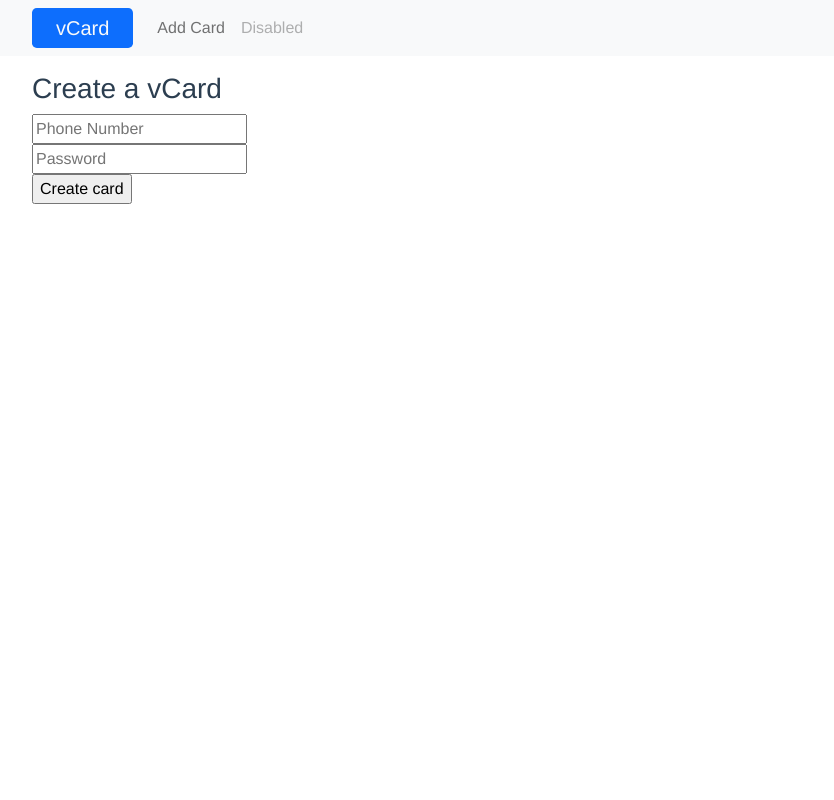
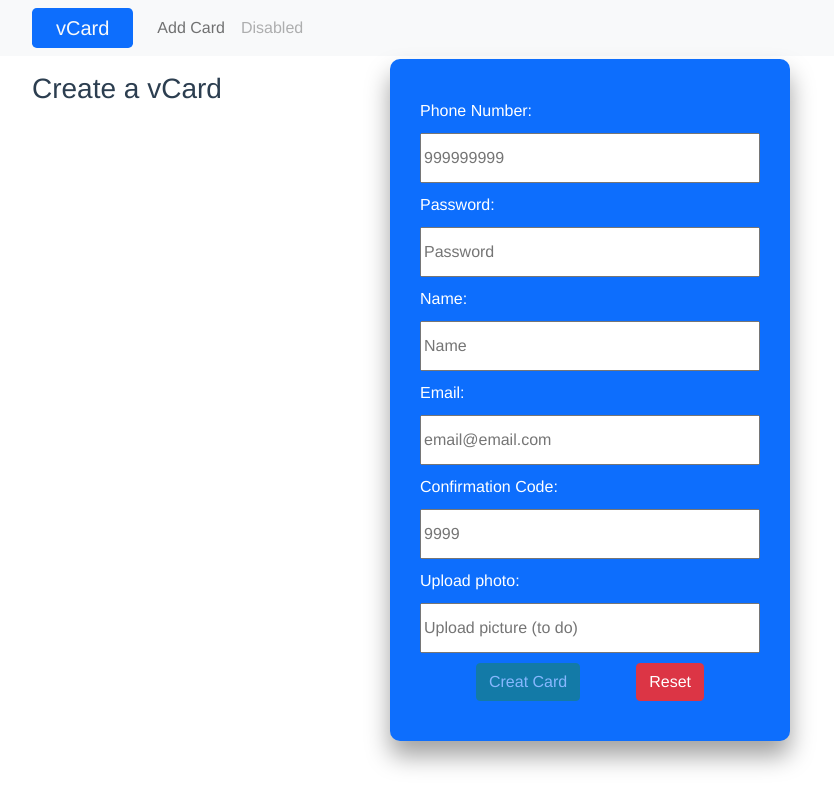
Before and after one commit to iogrt/vCard, a Vue app in the folder vcardvue/: page /card/create in a window 1280 px wide. Shown: the whole page, without its empty margins (50-884 px from the left). Built offline with nearby package versions, Linux system fonts and the light colour scheme; the HTML template or start-up script is replaced by a standard one.

Commit message:
beggin createcard client #2

```diff
--- a/vcardvue/src/views/CreateCard.vue
+++ b/vcardvue/src/views/CreateCard.vue
@@ -2,9 +2,131 @@
   <div class="about">
     <h3>Create a vCard</h3>
     <form class="createcard--form">
-      <div><input name="phone" type="tel" placeholder="Phone Number"></div>
-      <div><input name="password" type="password" placeholder="Password"></div>
-      <div><input type="submit" value="Create card"></div>
+      <div>
+        <div v-if="errors.length">
+          <b>Please correct the following error(s):</b>
+          <ul>
+            <li v-for="error in errors" :key=error>{{ error }}</li>
+          </ul>
+        </div>
+      </div>
+      <div class="form-box">
+        <div >
+        <label for="name">Phone Number:</label>
+        <input class="textbox" name="phone" type="tel" placeholder="999999999" v-model="phone" data-rule="required|phone">
+      </div>
+      <div>
+        <label for="name">Password:</label>
+        <input class="textbox" name="passw-ord" type="password" placeholder="Password" v-model="password" data-rule="required">
+      </div>
+      <div>
+        <label for="name">Name:</label>
+        <input class="textbox" name="name" type="text" placeholder="Name" v-model="name" data-rule="required">
+      </div>
+      <div>
+        <label for="name">Email:</label>
+        <input class="textbox" name="email" type="email" placeholder="email@email.com" v-model="email" data-rule="required">
+      </div>
+      <div>
+        <label for="name">Confirmation Code:</label>
+        <input class="textbox" name="conf_code" type="password" placeholder="9999" v-model="conf_code" data-rule="required">
+      </div>
+       <div>
+         <label for="name">Upload photo:</label>
+        <input class="textbox" name="photo" type="img" placeholder="Upload picture (to do)" v-model="photo">
+      </div>
+      </div>
+      <div class="buttonstyle">
+        <button type="submit" class="btn btn-success" :class="[{'disable':!canCreateCard}]" @click.prevent="createCard($event)" >Creat Card</button>
+        <button type="reset" class="btn btn-danger" @click="resetValues">Reset</button>
+      </div>
     </form>
   </div>
 </template>
+
+<script>
+export default {
+  data () {
+    return {
+      phone: null,
+      password: null,
+      name: null,
+      email: null,
+      conf_code: null,
+      photo: null,
+      errors: []
+    }
+  },
+  methods: {
+    resetValues () {
+      this.phone = null
+      this.password = null
+      this.name = null
+      this.email = null
+      this.conf_code = null
+      this.photo = null
+    },
+    async createCard (event) {
+      event.preventDefault()
+      this.errors = []
+
+      if (this.errors.length) {
+        return
+      }
+      if (!this.canCreateCard) {
+        this.errors.push('Fill all the camps')
+      }
+      alert('CLICK')
+    }
+  },
+  computed: {
+    canCreateCard () {
+      return this.phone && this.password && this.name && this.email && this.conf_code
+    }
+  },
+  mounted () {
+    this.resetValues()
+  }
+}
+</script>
+
+<style scoped>
+  .disable{
+      pointer-events: none;
+      opacity: 0.5;
+  }
+  .createcard--form {
+    position: absolute;
+    top: 50%;
+    left: 50%;
+    width: 400px;
+    padding: 30px;
+    transform: translate(-50%, -50%);
+    background: #0d6efd;
+    box-shadow: 0 15px 25px rgba(0, 0, 0, 0.37);
+    border-radius: 10px;
+  }
+  .createcard--form .form-box label {
+    display: flex;
+    flex-direction: column;
+    padding-top: 10px;
+    padding-bottom: 10px;
+    font-size: 16px;
+    color: #fff;
+    pointer-events: none;
+  }
+  .textbox
+  {
+    height:50px;
+    width: 340px;
+    font-size:12pt;
+  }
+  .buttonstyle{
+    display: flex;
+    justify-content: space-evenly;
+    flex-grow: 1;
+    flex-wrap: nowrap;
+    padding-top: 10px;
+    padding-bottom: 10px;
+  }
+</style>
```
Also changed, not shown: 1 other file (tests, documents, lock files or other folders).
